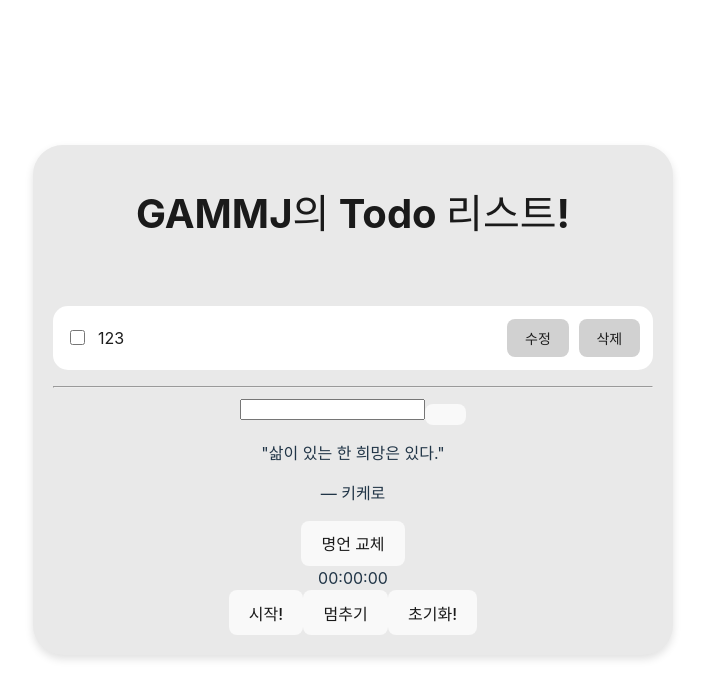
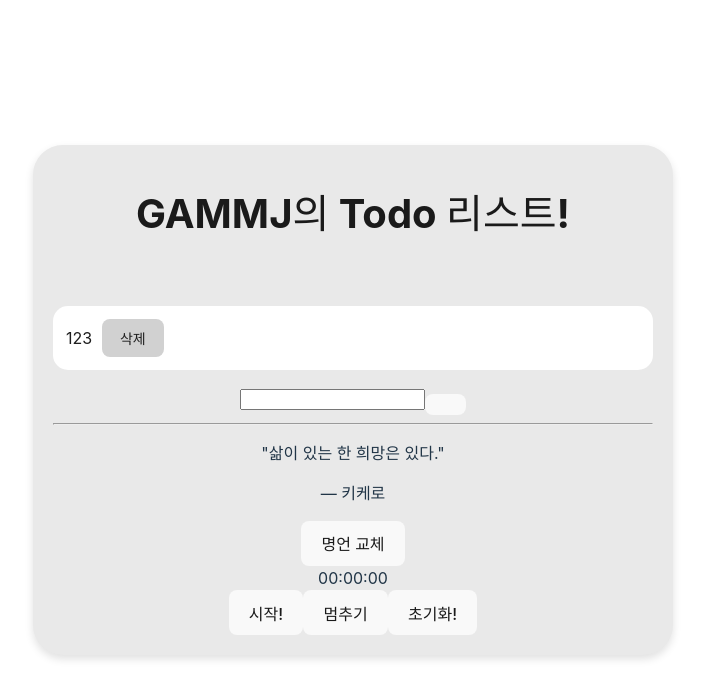
Before and after one commit to GAMMJ/OZ-TodoList, a React (Vite) app: page / in a window 1280 px wide. Shown: the top 698 px of the page, without its empty margins (287-992 px from the left). Built offline with nearby package versions, Linux system fonts and the light colour scheme.

Commit message:
refactor: TodoList , 삭제 기능 리팩터링

```diff
--- a/src/App.jsx
+++ b/src/App.jsx
@@ -5,6 +5,20 @@ import quotes from "./data/quotes"
 function App() {
   const [todoList, setTodoList] = useState([{ id: Number(new Date()), content: "123", completed: false }])
 
+  return (
+    <div className="todo-main">
+      <TodoList todoList={todoList} setTodoList={setTodoList}></TodoList>
+      <TodoInput setTodoList={setTodoList} />
+      <hr />
+
+      <RandomQuote />
+      <StopWatch />
+    </div>
+  )
+}
+
+// Todo input 추가 기능
+function TodoInput({ setTodoList }) {
   const inputRef = useRef(null)
 
   const addTodo = () => {
@@ -14,37 +28,14 @@ function App() {
   }
 
   return (
-    <div className="todo-main">
-      <TodoList todoList={todoList} setTodoList={setTodoList} />
-      <hr />
+    <>
       <input ref={inputRef} />
       <button onClick={addTodo}></button>
-      <RandomQuote />
-      <StopWatch />
-    </div>
-  )
-}
-
-function TodoInput({ todoList, setTodoList }) {
-  const [inputValue, setInputValue] = useState("")
-
-  return (
-    <>
-      <input className="input-add" value={inputValue} onChange={(event) => setInputValue(event.target.value)} />
-      <button
-        onClick={() => {
-          const newTodo = { id: Number(new Date()), content: inputValue }
-          const newTodoList = [...todoList, newTodo]
-          setTodoList(newTodoList)
-          setInputValue("")
-        }}
-      >
-        추가하기
-      </button>
     </>
   )
 }
 
+// Todo Header 제목 태그
 function TodoHeader() {
   return (
     <>
@@ -57,11 +48,31 @@ function TodoList({ todoList, setTodoList }) {
   return (
     <>
       <TodoHeader />
+
       <ul>
         {todoList.map((todo) => (
-          <Todo key={todo.id} todo={todo} setTodoList={setTodoList} />
+          <Todo todo={todo} setTodoList={setTodoList} />
         ))}
       </ul>
+    </>
+  )
+}
+
+function Todo({ todo, setTodoList }) {
+  return (
+    <>
+      <li key={todo.id}>
+        {todo.content}
+
+        {/* ❌ 삭제 버튼 */}
+        <button
+          onClick={() => {
+            setTodoList((prev) => prev.filter((el) => el.id !== todo.id))
+          }}
+        >
+          삭제
+        </button>
+      </li>
     </>
   )
 }
@@ -80,53 +91,53 @@ function CheckBox({ todo, setTodoList }) {
   )
 }
 
-function Todo({ todo, setTodoList }) {
-  const [inputValue, setInputValue] = useState("")
-  const [isEdit, setIsEdit] = useState(false)
+// function Todo({ todo, setTodoList }) {
+//   const [inputValue, setInputValue] = useState("")
+//   const [isEdit, setIsEdit] = useState(false)
 
-  return (
-    <>
-      <li>
-        {/* 완료 체크박스 표시 */}
-        <CheckBox todo={todo} setTodoList={setTodoList} />
+//   return (
+//     <>
+//       <li>
+//         {/* 완료 체크박스 표시 */}
+//         <CheckBox todo={todo} setTodoList={setTodoList} />
 
-        {/* 완료 되었으면 del태그로 감싸주기 */}
-        {todo.completed ? <del>{todo.content}</del> : <span>{todo.content}</span>}
+//         {/* 완료 되었으면 del태그로 감싸주기 */}
+//         {todo.completed ? <del>{todo.content}</del> : <span>{todo.content}</span>}
 
-        {/* isEdit이 true일 때만 input창 보여주기 */}
-        {isEdit && (
-          <input className="input-edit" value={inputValue} onChange={(event) => setInputValue(event.target.value)} />
-        )}
+//         {/* isEdit이 true일 때만 input창 보여주기 */}
+//         {isEdit && (
+//           <input className="input-edit" value={inputValue} onChange={(event) => setInputValue(event.target.value)} />
+//         )}
 
-        {/* 수정버튼 */}
-        <button
-          onClick={() => {
-            if (isEdit) {
-              setTodoList((prev) => prev.map((el) => (el.id === todo.id ? { ...el, content: inputValue } : el)))
-              setIsEdit(false)
-              setInputValue("")
-            } else {
-              setIsEdit(true)
-            }
-          }}
-        >
-          수정
-        </button>
+//         {/* 수정버튼 */}
+//         <button
+//           onClick={() => {
+//             if (isEdit) {
+//               setTodoList((prev) => prev.map((el) => (el.id === todo.id ? { ...el, content: inputValue } : el)))
+//               setIsEdit(false)
+//               setInputValue("")
+//             } else {
+//               setIsEdit(true)
+//             }
+//           }}
+//         >
+//           수정
+//         </button>
 
-        {/* 삭제버튼 */}
-        <button
-          onClick={() => {
-            setTodoList((prev) => {
-              return prev.filter((el) => el.id !== todo.id)
-            })
-          }}
-        >
-          삭제
-        </button>
-      </li>
-    </>
-  )
-}
+//         {/* 삭제버튼 */}
+//         <button
+//           onClick={() => {
+//             setTodoList((prev) => {
+//               return prev.filter((el) => el.id !== todo.id)
+//             })
+//           }}
+//         >
+//           삭제
+//         </button>
+//       </li>
+//     </>
+//   )
+// }
 
 function RandomQuote() {
   const [quote, setQuote] = useState(quotes[0].text)
```
